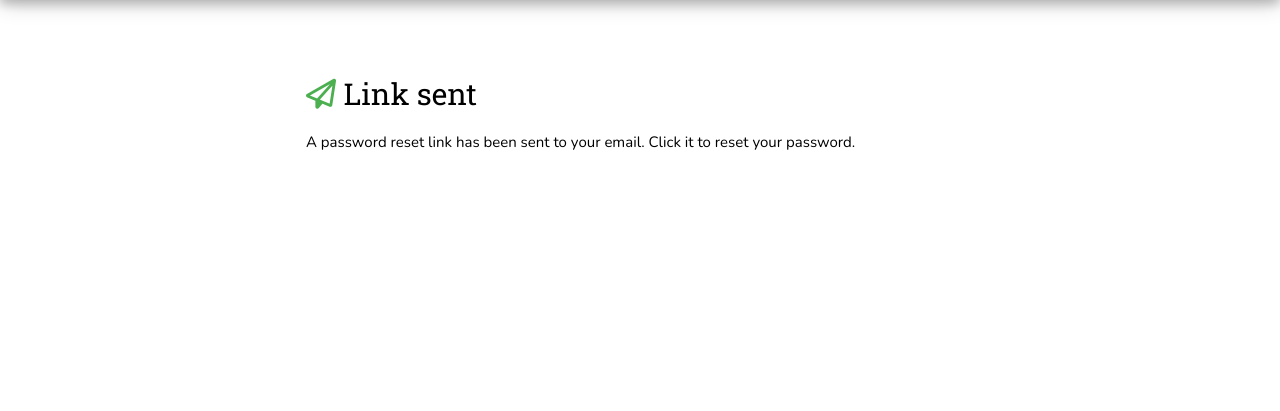
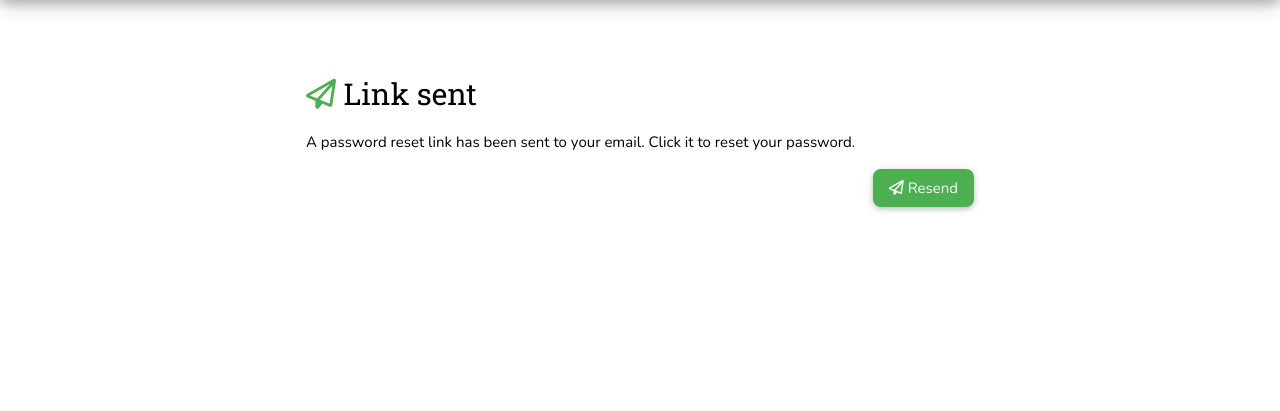
Before and after one commit to denniel-sadian/bringme, a Django app: page /accounts/password_reset/done/ in a window 1280 px wide. Shown: the part 73-484 px from the top of the page. Run offline with Django 3.2, Linux system fonts and the light colour scheme; some libraries are stand-ins or nearby versions.

Commit message:
Add resend button

```diff
--- a/templates/registration/password_reset_done.html
+++ b/templates/registration/password_reset_done.html
@@ -5,6 +5,10 @@
     <div class="w3-content">
         <h2><i class="far fa-paper-plane w3-text-green"></i> Link sent</h2>
         <p>A password reset link has been sent to your email. Click it to reset your password.</p>
+        <div class="w3-right-align">
+            <a href="{% url 'password_reset' %}" class="w3-button w3-card w3-green w3-round-large">
+                <i class="far fa-paper-plane"></i> Resend</a>
+        </div>
     </div>
 </article>
 {% endblock %}
```
